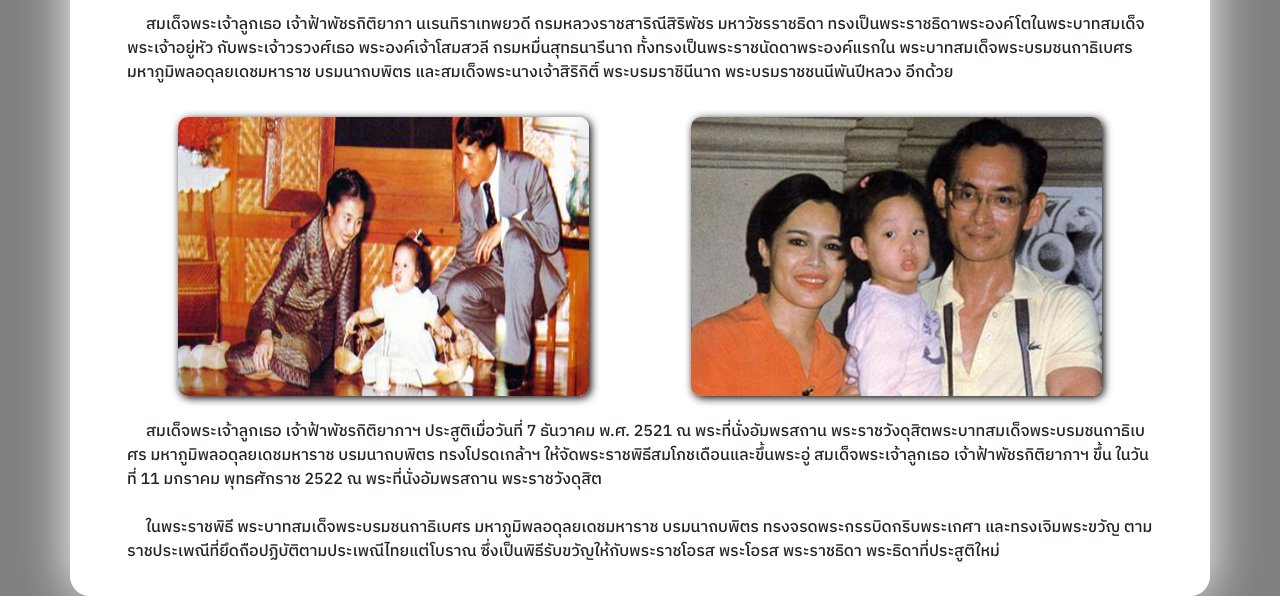
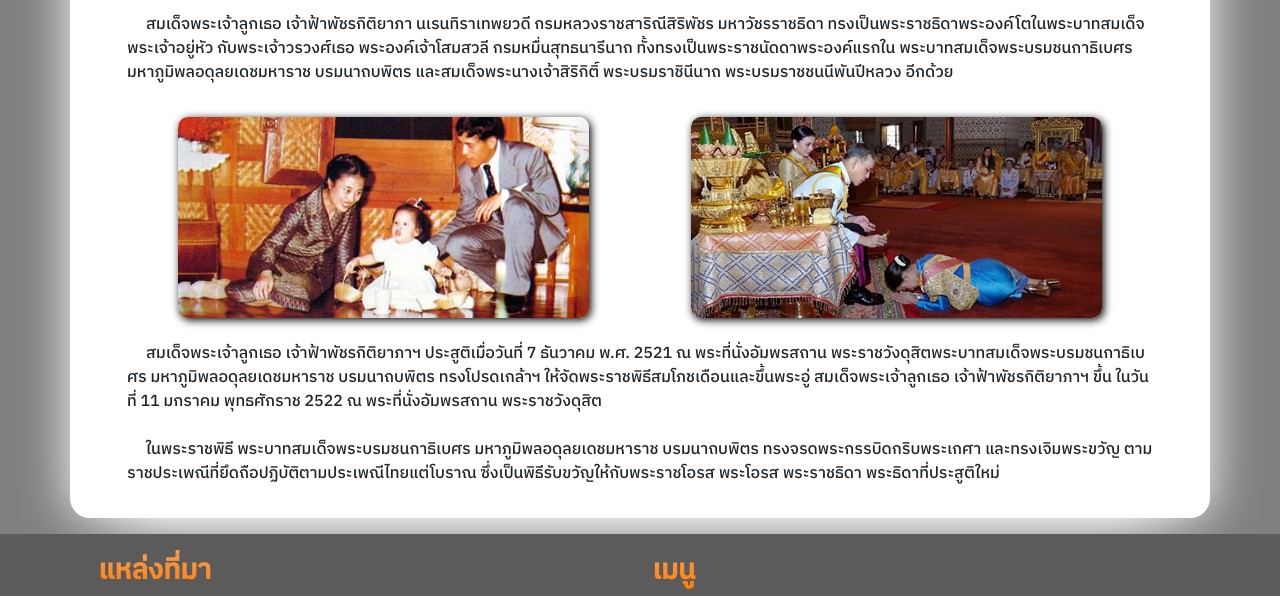
Before and after one commit to TK17250/Test1, a plain HTML site: page A/A1.html in a window 1280 px wide. Shown: the part 687-1283 px from the top of the page. Drawn offline with Linux system fonts and the light colour scheme.

Commit message:
remix nomsod6

```diff
--- a/A/A1.html
+++ b/A/A1.html
@@ -109,7 +109,7 @@
         <div class="container d-lg-flex d-none w-100 m-auto">
           <img src="../my-img/Manu/M1.png" class="img-body1 mt-3 mb-3 d-none d-lg-block">
           <!-- ----- -->
-          <img src="../my-img/Princess-Bajrakitiyabha-24-2.jpg" class="img-body1 mt-3 mb-3 d-none d-lg-block">
+          <img src="../my-img/Body/Body1.png" class="img-body1 mt-3 mb-3 d-none d-lg-block">
         </div>
         <!-- text -->
         <p class="fs-6 pt-2">&nbsp;&nbsp;&nbsp;&nbsp;&nbsp;สมเด็จพระเจ้าลูกเธอ เจ้าฟ้าพัชรกิติยาภาฯ ประสูติเมื่อวันที่ 7 ธันวาคม พ.ศ. 2521 ณ พระที่นั่งอัมพรสถาน พระราชวังดุสิตพระบาทสมเด็จพระบรมชนกาธิเบศร มหาภูมิพลอดุลยเดชมหาราช บรมนาถบพิตร ทรงโปรดเกล้าฯ ให้จัดพระราชพิธีสมโภชเดือนและขึ้นพระอู่ สมเด็จพระเจ้าลูกเธอ เจ้าฟ้าพัชรกิติยาภาฯ ขึ้น ในวันที่ 11 มกราคม พุทธศักราช 2522 ณ พระที่นั่งอัมพรสถาน พระราชวังดุสิต <br><br> &nbsp;&nbsp;&nbsp;&nbsp;&nbsp;ในพระราชพิธี พระบาทสมเด็จพระบรมชนกาธิเบศร มหาภูมิพลอดุลยเดชมหาราช บรมนาถบพิตร ทรงจรดพระกรรบิดกริบพระเกศา และทรงเจิมพระขวัญ ตามราชประเพณีที่ยึดถือปฏิบัติตามประเพณีไทยแต่โบราณ ซึ่งเป็นพิธีรับขวัญให้กับพระราชโอรส พระโอรส พระราชธิดา พระธิดาที่ประสูติใหม่</p>
```
Also changed, not shown: my-img/Body/Body1.png (added).
